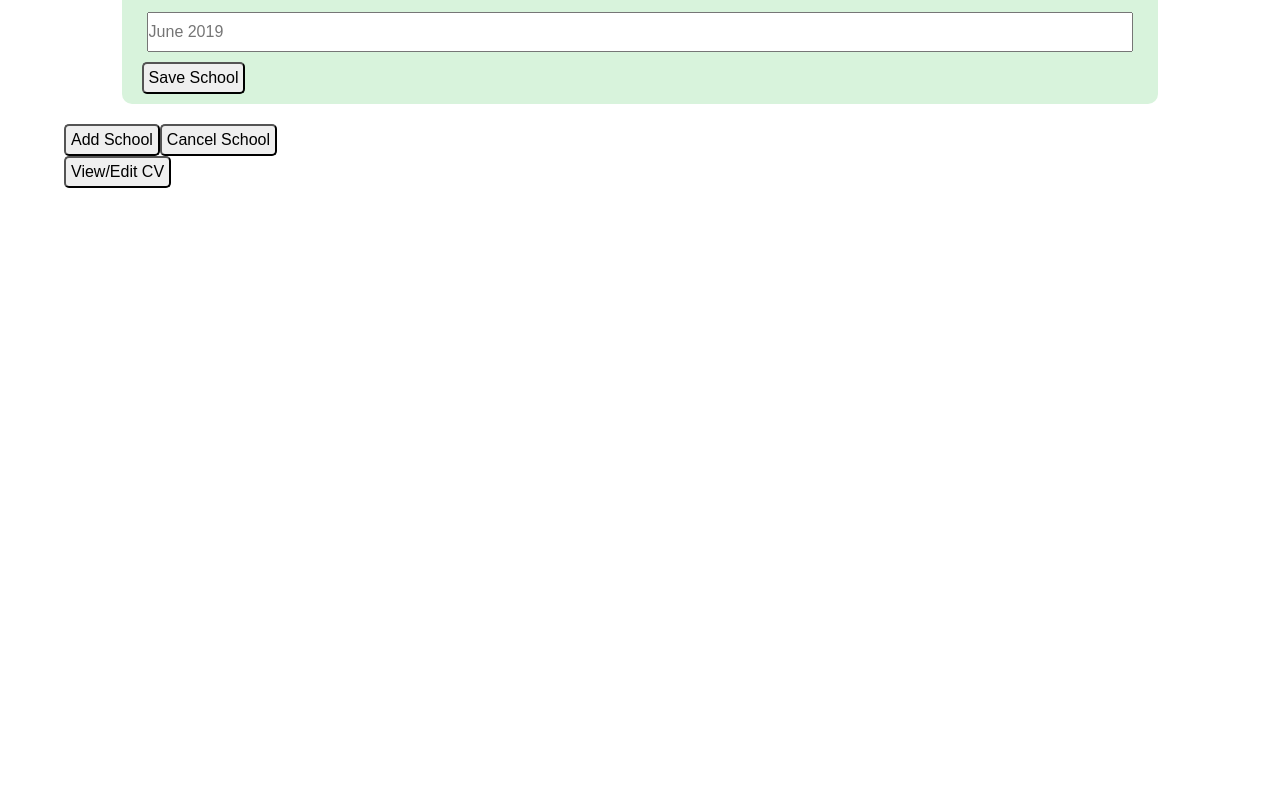
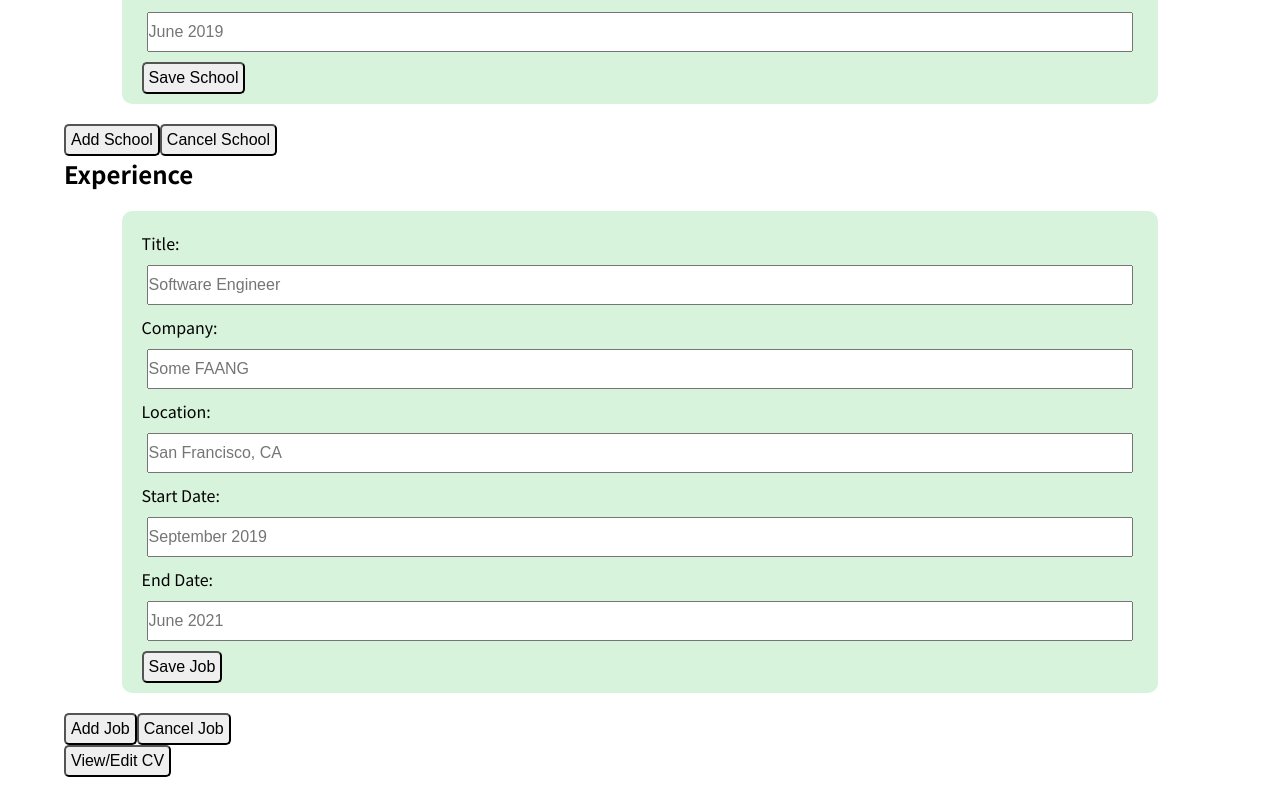
Before and after one commit to raych2/cv-project, a React (Create React App) app: page / in a window 1280 px wide. Shown: the part 761-1558 px from the top of the page. Before the commit the page ends 969 px from the top, so only its background shows below. Built offline with nearby package versions, Linux system fonts and the light colour scheme.

Commit message:
Add ExperienceForm and Experience components

```diff
--- a/src/App.js
+++ b/src/App.js
@@ -2,6 +2,7 @@ import React from "react";
 import Header from "./components/Header";
 import General from "./components/General";
 import EducationForm from "./components/EducationForm";
+import ExperienceForm from "./components/ExperienceForm";
 
 class App extends React.Component {
   constructor(props) {
@@ -60,6 +61,12 @@ class App extends React.Component {
             return <div>{form}</div>;
           })}
         </div>
+        <h2>Experience</h2>
+        <ExperienceForm
+          submitted={submitted}
+          addJob={this.addJob}
+          cancelJob={this.cancelJob}
+        />
         <button onClick={this.onSubmitEntry}>View/Edit CV</button>
       </div>
     );
--- /dev/null
+++ b/src/components/Experience.js
@@ -0,0 +1,20 @@
+import React from "react";
+
+class Experience extends React.Component {
+  render() {
+    const jobList = this.props.jobList;
+    return (
+      <div className="view">
+        {jobList.map((job, index) => {
+          return (
+            <div key={index} id={index}>
+              {job}
+            </div>
+          );
+        })}
+      </div>
+    );
+  }
+}
+
+export default Experience;
--- /dev/null
+++ b/src/components/ExperienceForm.js
@@ -0,0 +1,96 @@
+import React from "react";
+import Experience from "./Experience";
+
+class ExperienceForm extends React.Component {
+  constructor(props) {
+    super(props);
+    this.state = {
+      company: "",
+      title: "",
+      location: "",
+      jobStart: "",
+      jobEnd: "",
+      jobList: [],
+    };
+  }
+
+  handleInputChange = (e) => {
+    const input = e.target.id;
+    this.setState({
+      [input]: e.target.value,
+    });
+  };
+
+  onSubmitEntry = (e) => {
+    e.preventDefault();
+    this.setState({
+      jobList: this.state.jobList.concat([
+        this.state.title,
+        this.state.company,
+        this.state.location,
+        this.state.jobStart,
+        this.state.jobEnd,
+      ]),
+    });
+  };
+
+  render() {
+    const { jobList } = this.state;
+    const submitted = this.props.submitted;
+    const addJob = this.props.addJob;
+    const cancelJob = this.props.cancelJob;
+    return submitted === false ? (
+      <div className="Experience form">
+        <form onSubmit={this.onSubmitEntry}>
+          <label htmlFor="title">Title:</label>
+          <input
+            value={this.state.title}
+            type="text"
+            id="title"
+            onChange={this.handleInputChange}
+            placeholder="Software Engineer"
+          />
+          <label htmlFor="company">Company:</label>
+          <input
+            value={this.state.company}
+            type="text"
+            id="company"
+            onChange={this.handleInputChange}
+            placeholder="Some FAANG"
+          />
+          <label htmlFor="location">Location:</label>
+          <input
+            value={this.state.location}
+            type="text"
+            id="location"
+            onChange={this.handleInputChange}
+            placeholder="San Francisco, CA"
+          />
+          <label htmlFor="jobStart">Start Date:</label>
+          <input
+            value={this.state.jobStart}
+            type="text"
+            id="jobStart"
+            onChange={this.handleInputChange}
+            placeholder="September 2019"
+          />
+          <label htmlFor="end">End Date:</label>
+          <input
+            value={this.state.jobEnd}
+            type="text"
+            id="jobEnd"
+            onChange={this.handleInputChange}
+            placeholder="June 2021"
+          />
+          <button type="submit">Save Job</button>
+        </form>
+        <button onClick={addJob}>Add Job</button>
+        <button onClick={cancelJob}>Cancel Job</button>
+      </div>
+    ) : (
+      <Experience jobList={jobList} />
+    );
+  }
+}
+
+export default ExperienceForm;
```
